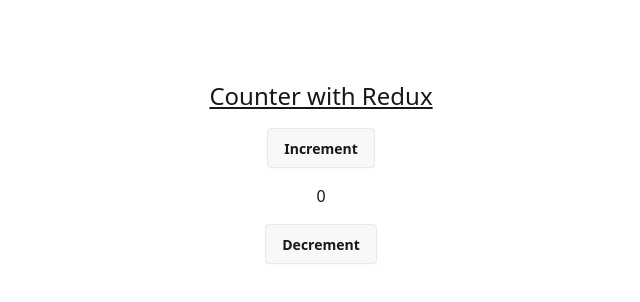
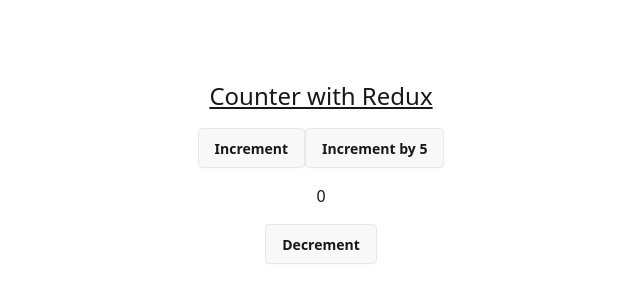
Before and after one commit to Jamil-Aktar-Ifat/hello-redux, a React (Vite) app: page / in a window 1280 px wide. Shown: the top 302 px of the page, without its empty margins (319-959 px from the left). Built offline with nearby package versions, Linux system fonts and the light colour scheme.

Commit message:
data added with action payload

```diff
--- a/src/App.tsx
+++ b/src/App.tsx
@@ -5,8 +5,8 @@ function App() {
   const dispatch = useAppDispatch();
   const { count } = useAppSelector((state) => state.counter);
 
-  const handleIncrement = () => {
-    dispatch(increment());
+  const handleIncrement = (amount: number) => {
+    dispatch(increment(amount));
   };
 
   const handleDecrement = () => {
@@ -18,8 +18,11 @@ function App() {
       <div>
         <div className="text-center mt-20 space-y-4">
           <h2 className="text-2xl underline">Counter with Redux</h2>
-          <button className="btn" onClick={handleIncrement}>
+          <button className="btn" onClick={() => handleIncrement(1)}>
             Increment
+          </button>
+          <button className="btn" onClick={() => handleIncrement(5)}>
+            Increment by 5
           </button>
           <div>{count}</div>
           <button className="btn" onClick={handleDecrement}>
--- a/src/redux/features/counter/counterSlice.ts
+++ b/src/redux/features/counter/counterSlice.ts
@@ -8,8 +8,8 @@ const counterSlice = createSlice({
   name: "counter",
   initialState,
   reducers: {
-    increment: (state) => {
-      state.count = state.count + 1;
+    increment: (state, action) => {
+      state.count = state.count + action.payload;
     },
     decrement: (state) => {
       state.count = state.count - 1;
@@ -17,6 +17,6 @@ const counterSlice = createSlice({
   },
 });
 
-export const {increment, decrement} = counterSlice.actions;
+export const { increment, decrement } = counterSlice.actions;
 
 export default counterSlice.reducer;
```
